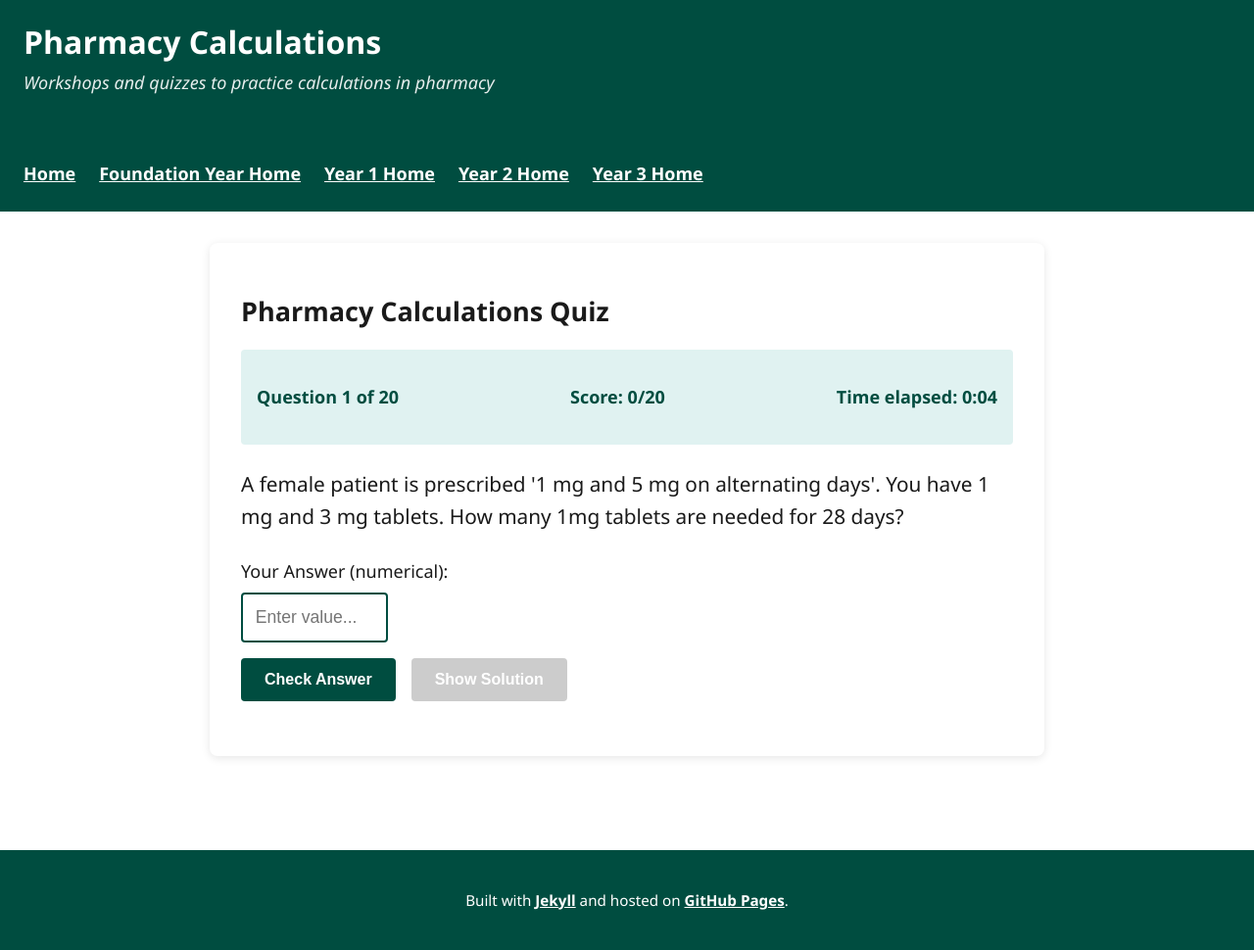
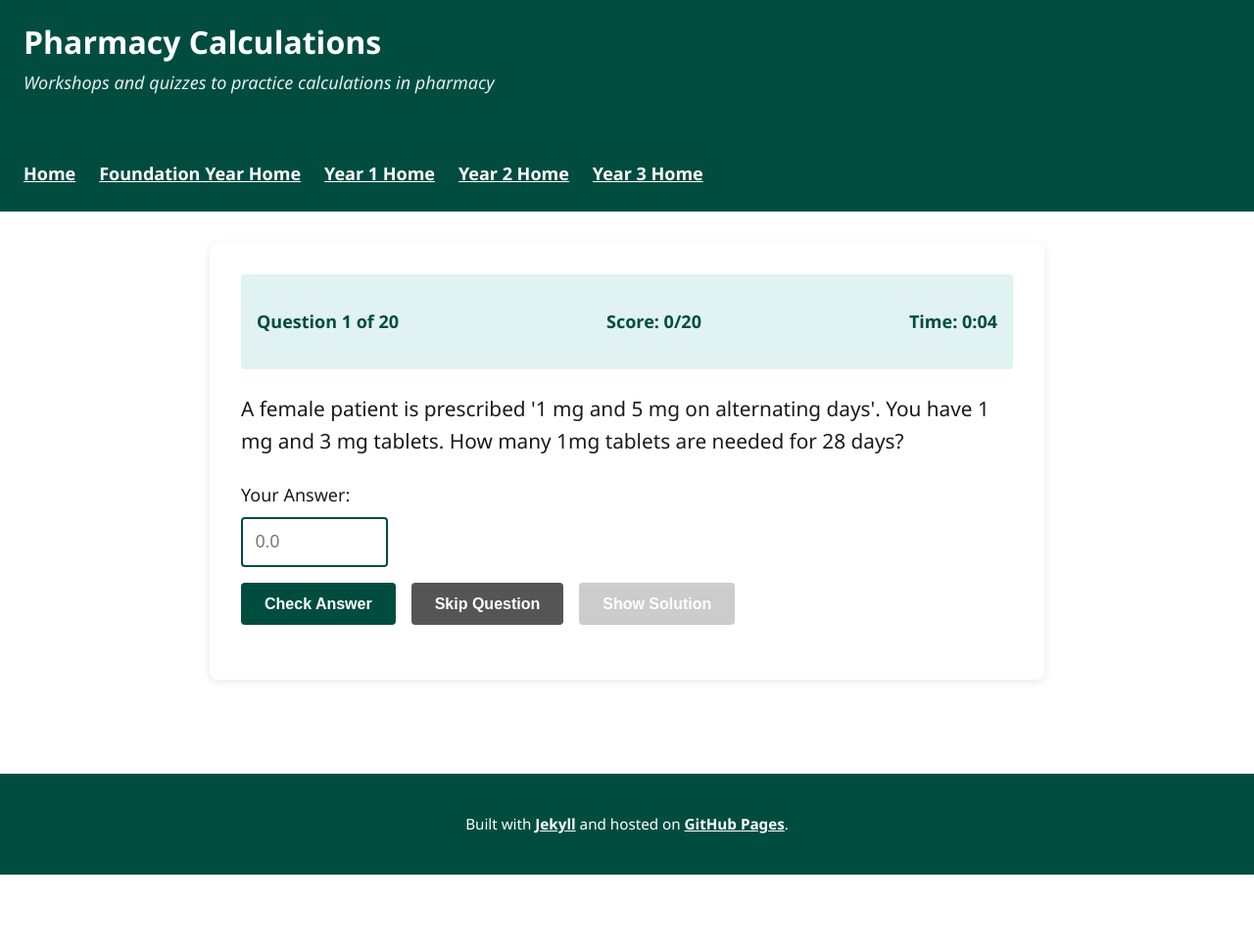
Before and after one commit to probe973/let-pharmacy, a Jekyll site: the page built from 6/index.md, in a window 1280 px wide. Shown: the whole page at 98% size. Built offline with Jekyll 4.4.1, drawn with Linux system fonts in a browser that asks for light colours; after the commit the page ends 900 px from its top, so only the background shows below that.

Commit message:
Update quiz.html

```diff
--- a/_includes/quiz.html
+++ b/_includes/quiz.html
@@ -1,23 +1,25 @@
 {% assign quiz_data = site.data[include.source] %}
 
-<section id="quiz-container" class="quiz-container" aria-labelledby="quiz-heading">
-    <h2 id="quiz-heading">Pharmacy Calculations Quiz</h2>
-
+<section id="quiz-container" class="quiz-container">
     <div class="quiz-status" aria-live="polite">
         <p>Question <span id="current-q-num">0</span> of 20</p>
         <p>Score: <span id="score-count">0</span>/20</p>
-        <p>Time elapsed: <span id="timer-display">0:00</span></p>
+        <p>Time: <span id="timer-display">0:00</span></p>
     </div>
 
     <div id="quiz-box">
-        <div id="question-text" class="question-box" role="region" aria-live="assertive"></div>
+        <div id="question-text" class="question-box" role="region" aria-live="assertive">
+            <!-- The question text will appear here -->
+        </div>
 
         <div class="answer-section">
-            <label for="user-answer">Your Answer (numerical):</label>
-            <input type="number" id="user-answer" step="any" placeholder="Enter value..." required>
+            <label for="user-answer">Your Answer:</label>
+            <!-- Note: we use type="number" but the CSS from Step 1 hides the arrows -->
+            <input type="number" id="user-answer" step="any" placeholder="0.0" required>
 
             <div class="button-group">
                 <button id="btn-check" class="btn">Check Answer</button>
+                <button id="btn-skip" class="btn btn-secondary">Skip Question</button>
                 <button id="btn-solution" class="btn btn-secondary" disabled>Show Solution</button>
                 <button id="btn-next" class="btn" style="display:none;">Next Question</button>
             </div>
@@ -25,8 +27,8 @@
 
         <div id="feedback" class="feedback-box" aria-live="polite"></div>
 
-        <div id="solution-box" class="solution-box" style="display:none;" role="region" aria-label="Step by step solution">
-            <strong>Solution:</strong>
+        <div id="solution-box" class="solution-box" style="display:none;" role="region">
+            <strong>Step-by-Step Solution:</strong>
             <div id="solution-text"></div>
         </div>
     </div>
@@ -39,12 +41,7 @@
     </div>
 </section>
 
+<!-- This script line allows Jekyll to pass your question data to the browser safely -->
 <script>
-    // This part converts your YAML data into JavaScript
-    // If the data is missing, it creates an empty list [] so the build doesn't crash
     const allQuestions = {{ quiz_data | jsonify | default: '[]' }};
-
-    if (allQuestions.length === 0) {
-        document.getElementById('quiz-box').innerHTML = "<p role='alert' style='color:red; font-weight:bold;'>Error: The data file '_data/{{ include.source }}.yml' was not found or is empty.</p>";
-    }
 </script>
```
